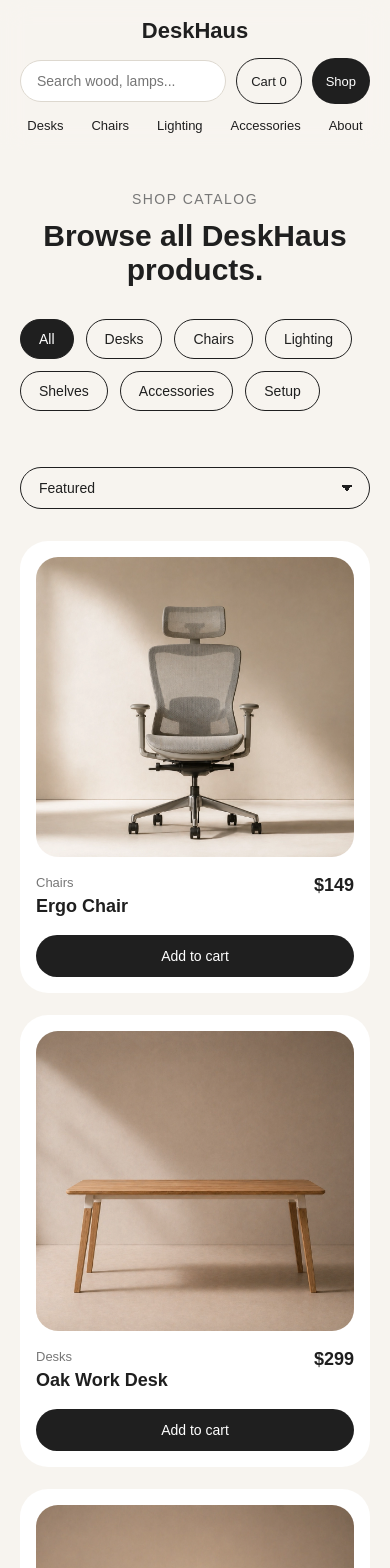
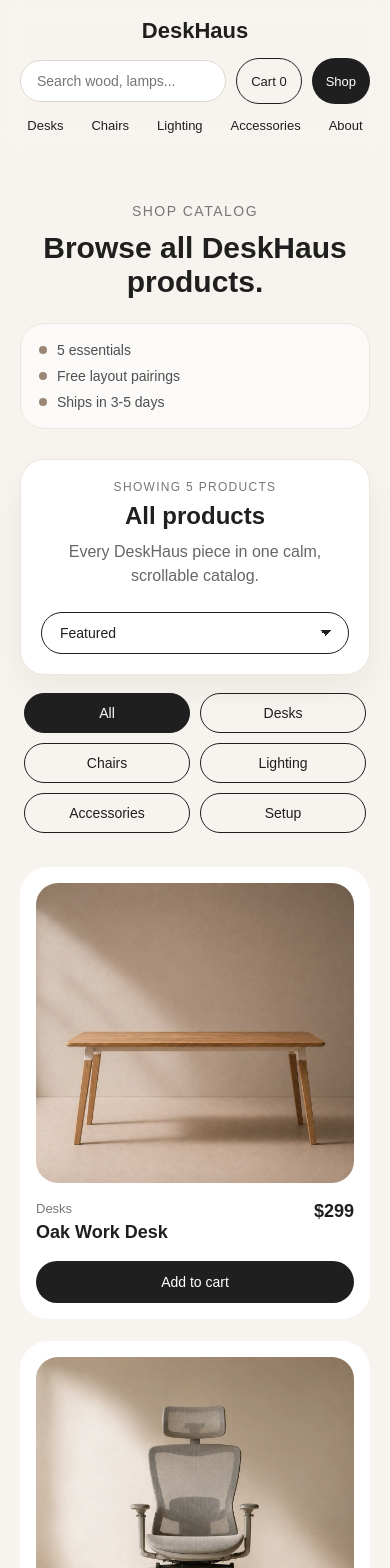
Before and after one commit to DavidGhachava/react-final-project, a React (Vite) app in the folder my-app/: page /products in a window 390 px wide. Shown: the top 1568 px of the page. Built offline with nearby package versions, Linux system fonts and the light colour scheme.

Commit message:
shop page polish

```diff
--- a/my-app/src/components/ProductGrid.jsx
+++ b/my-app/src/components/ProductGrid.jsx
@@ -20,7 +20,7 @@ const products = [
   },
   {
     name: 'Oak Desk Shelf',
-    category: 'Shelves',
+    category: 'Accessories',
     price: 89,
     image: shelf,
   },
--- a/my-app/src/data/Products.js
+++ b/my-app/src/data/Products.js
@@ -25,7 +25,7 @@ export const products = [
   },
   {
     name: 'Oak Desk Shelf',
-    category: 'Shelves',
+    category: 'Accessories',
     price: 89,
     image: shelf,
   },
--- a/my-app/src/index.css
+++ b/my-app/src/index.css
@@ -883,7 +883,6 @@ body {
 .filter-buttons {
   display: flex;
   gap: 12px;
-  margin-bottom: 32px;
   flex-wrap: wrap;
 }
 
@@ -910,6 +909,120 @@ body {
   align-items: center;
   gap: 24px;
   margin-bottom: 32px;
+}
+
+.catalog-page {
+  min-height: 820px;
+}
+
+.catalog-hero {
+  display: grid;
+  grid-template-columns: minmax(0, 1fr) 420px;
+  gap: 40px;
+  align-items: end;
+  padding: 44px 0 34px;
+}
+
+.catalog-heading {
+  margin-bottom: 0;
+}
+
+.catalog-summary {
+  display: grid;
+  grid-template-columns: 1fr;
+  gap: 10px;
+  padding: 22px;
+  border-radius: 28px;
+  background: rgba(255, 255, 255, 0.58);
+  border: 1px solid #eee5db;
+}
+
+.catalog-summary span {
+  display: flex;
+  align-items: center;
+  gap: 10px;
+  color: #4f4f4f;
+  font-size: 14px;
+}
+
+.catalog-summary span::before {
+  content: '';
+  width: 8px;
+  height: 8px;
+  border-radius: 50%;
+  background: #9a8874;
+  flex: 0 0 auto;
+}
+
+.catalog-page .catalog-controls {
+  background: white;
+  border: 1px solid #eee5db;
+  border-radius: 30px;
+  padding: 24px;
+  margin-bottom: 18px;
+  box-shadow: 0 16px 34px rgba(42, 34, 24, 0.05);
+}
+
+.catalog-controls h3 {
+  margin: 0;
+  font-size: 28px;
+}
+
+.catalog-results-label {
+  margin: 0 0 8px;
+  color: #777;
+  text-transform: uppercase;
+  letter-spacing: 1.3px;
+  font-size: 12px;
+}
+
+.catalog-results-copy {
+  margin: 10px 0 0;
+  color: #666;
+  line-height: 1.5;
+  max-width: 560px;
+}
+
+.catalog-filter-buttons {
+  margin-bottom: 34px;
+  padding: 0 4px;
+}
+
+.catalog-grid {
+  align-items: start;
+}
+
+.catalog-grid.compact {
+  grid-template-columns: repeat(auto-fit, minmax(300px, 410px));
+  justify-content: center;
+}
+
+.catalog-empty {
+  max-width: 620px;
+  padding: 54px 42px;
+  border-radius: 34px;
+  background: white;
+  border: 1px solid #eee5db;
+  text-align: center;
+  margin: 36px auto 80px;
+}
+
+.catalog-empty span {
+  color: #777;
+  text-transform: uppercase;
+  letter-spacing: 1.4px;
+  font-size: 13px;
+}
+
+.catalog-empty h3 {
+  font-size: 34px;
+  margin: 16px 0 12px;
+}
+
+.catalog-empty p {
+  color: #666;
+  line-height: 1.6;
+  margin: 0 auto 24px;
 }
 
 .sort-select {
@@ -951,6 +1064,89 @@ body {
   }
 }
 
+@media (max-width: 900px) {
+  .catalog-page {
+    min-height: 760px;
+  }
+
+  .catalog-hero {
+    grid-template-columns: 1fr;
+    gap: 24px;
+    padding: 22px 0 30px;
+    text-align: center;
+  }
+
+  .catalog-summary {
+    max-width: 520px;
+    width: 100%;
+    margin: 0 auto;
+    text-align: left;
+  }
+
+  .catalog-page .catalog-controls {
+    align-items: stretch;
+    text-align: center;
+  }
+
+  .catalog-results-copy {
+    margin-left: auto;
+    margin-right: auto;
+  }
+
+  .catalog-filter-buttons {
+    justify-content: center;
+  }
+}
+
+@media (max-width: 600px) {
+  .catalog-page {
+    min-height: 700px;
+  }
+
+  .catalog-hero {
+    padding-top: 12px;
+  }
+
+  .catalog-summary {
+    padding: 18px;
+    border-radius: 24px;
+  }
+
+  .catalog-page .catalog-controls {
+    padding: 20px;
+    border-radius: 24px;
+  }
+
+  .catalog-controls h3 {
+    font-size: 24px;
+  }
+
+  .catalog-filter-buttons {
+    display: grid;
+    grid-template-columns: repeat(2, minmax(0, 1fr));
+    gap: 10px;
+  }
+
+  .catalog-filter-buttons .filter-button {
+    width: 100%;
+    padding-left: 12px;
+    padding-right: 12px;
+  }
+
+  .catalog-grid.compact {
+    grid-template-columns: minmax(0, 420px);
+  }
+
+  .catalog-empty {
+    padding: 36px 24px;
+    border-radius: 26px;
+  }
+
+  .catalog-empty h3 {
+    font-size: 28px;
+  }
+}
+
 .about-page {
   padding: 70px 64px;
 }
--- a/my-app/src/pages/Products.jsx
+++ b/my-app/src/pages/Products.jsx
@@ -2,51 +2,23 @@ import ProductCard from '../components/ProductCard'
 import { useState } from 'react'
 
 import { useSearchParams } from 'react-router-dom'
-import chair from '../assets/chair.webp'
-import lamp from '../assets/lamp.webp'
-import shelf from '../assets/shelf.webp'
-import setup from '../assets/setup.webp'
-import desk from '../assets/desk.webp'
+import { products } from '../data/products'
 
-const products = [
-  {
-    name: 'Ergo Chair',
-    category: 'Chairs',
-    price: 149,
-    image: chair,
-  },
-  {
-  name: 'Oak Work Desk',
-  category: 'Desks',
-  price: 299,
-  image: desk,
-  },
-  {
-    name: 'Desk Lamp',
-    category: 'Lighting',
-    price: 59,
-    image: lamp,
-  },
-  {
-    name: 'Oak Desk Shelf',
-    category: 'Shelves',
-    price: 89,
-    image: shelf,
-  },
-  {
-    name: 'Full Desk Setup',
-    category: 'Setup',
-    price: 499,
-    image: setup,
-  },
-]
+const categories = ['All', 'Desks', 'Chairs', 'Lighting', 'Accessories', 'Setup']
+
+const categoryCopy = {
+  All: 'Every DeskHaus piece in one calm, scrollable catalog.',
+  Desks: 'Warm work surfaces for focused rooms and daily routines.',
+  Chairs: 'Supportive seating that still feels soft at home.',
+  Lighting: 'Task lighting for clear mornings and slower evenings.',
+  Accessories: 'Small upgrades that keep the surface useful and clean.',
+  Setup: 'Complete combinations for a desk that feels ready now.',
+}
 
 function Products({ onAddToCart }) {
   const [searchParams, setSearchParams] = useSearchParams()
   const selectedCategory = searchParams.get('category') || 'All'
   const [sortOption, setSortOption] = useState('featured')
-
-  const categories = ['All', 'Desks', 'Chairs', 'Lighting', 'Shelves', 'Accessories', 'Setup']
 
   const filteredProducts =
     selectedCategory === 'All'
@@ -60,15 +32,48 @@ function Products({ onAddToCart }) {
     return 0
   })
 
+  const productLabel = sortedProducts.length === 1 ? 'product' : 'products'
+
   return (
-    <section className="products-section">
-      <div className="section-header">
+    <section className="products-section catalog-page">
+      <div className="catalog-hero">
+        <div className="section-header catalog-heading">
           <p>Shop catalog</p>
           <h2>Browse all DeskHaus products.</h2>
         </div>
 
+        <div className="catalog-summary">
+          <span>{products.length} essentials</span>
+          <span>Free layout pairings</span>
+          <span>Ships in 3-5 days</span>
+        </div>
+      </div>
+
       <div className="catalog-controls">
-  <div className="filter-buttons">
+        <div>
+          <p className="catalog-results-label">
+            Showing {sortedProducts.length} {productLabel}
+          </p>
+          <h3>{selectedCategory === 'All' ? 'All products' : selectedCategory}</h3>
+          <p className="catalog-results-copy">
+            {categoryCopy[selectedCategory] || categoryCopy.All}
+          </p>
+        </div>
+
+        <select
+          className="sort-select"
+          value={sortOption}
+          aria-label="Sort products"
+          onChange={(event) => setSortOption(event.target.value)}
+        >
+          <option value="featured">Featured</option>
+          <option value="price-low">Price: Low to High</option>
+          <option value="price-high">Price: High to Low</option>
+          <option value="name">Name: A to Z</option>
+        </select>
+      </div>
+
+      <div className="filter-buttons catalog-filter-buttons" aria-label="Product categories">
         {categories.map((category) => (
           <button
             key={category}
@@ -88,19 +93,9 @@ function Products({ onAddToCart }) {
         ))}
       </div>
 
-  <select
-    className="sort-select"
-    value={sortOption}
-    onChange={(event) => setSortOption(event.target.value)}>
-    <option value="featured">Featured</option>
-    <option value="price-low">Price: Low to High</option>
-    <option value="price-high">Price: High to Low</option>
-    <option value="name">Name: A to Z</option>
-  </select>
-</div>
-
-      <div className="product-grid">
-        {sortedProducts.map((product)  => (
+      {sortedProducts.length > 0 ? (
+        <div className={`product-grid catalog-grid ${sortedProducts.length < 3 ? 'compact' : ''}`}>
+          {sortedProducts.map((product) => (
             <ProductCard
               key={product.name}
               image={product.image}
@@ -112,6 +107,16 @@ function Products({ onAddToCart }) {
             />
           ))}
         </div>
+      ) : (
+        <div className="catalog-empty">
+          <span>No products found</span>
+          <h3>This shelf is clear for now.</h3>
+          <p>Try another category or jump back to the full DeskHaus catalog.</p>
+          <button type="button" className="primary-button" onClick={() => setSearchParams({})}>
+            View all products
+          </button>
+        </div>
+      )}
     </section>
   )
 }
```
Lines whose indentation alone changed are shown as unchanged.
